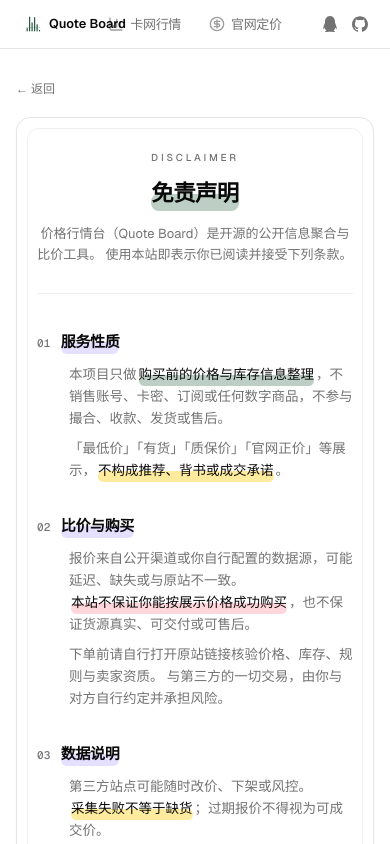
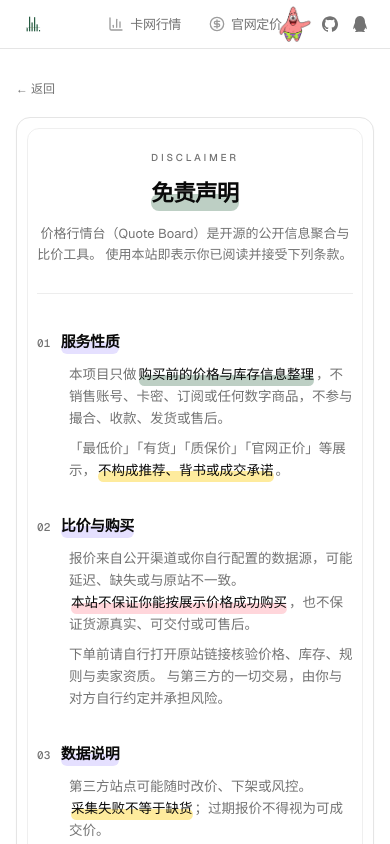
Before and after one commit to PaiDX12138/ai-price-radar, a Next.js app: page /docs/disclaimer in a window 390 px wide. Shown: the top 844 px of the page. Built offline with nearby package versions, Linux system fonts and the light colour scheme.

Commit message:
feat(header): add static Patrick mascot with star tooltip

```diff
--- /dev/null
+++ b/src/components/layout/github-star-mascot.tsx
@@ -0,0 +1,31 @@
+"use client";
+
+import { Tooltip } from "@base-ui/react/tooltip";
+import Image from "next/image";
+
+/** Static pixel mascot: no frame switching, blending or interaction. */
+export function GithubStarMascot() {
+  return (
+    <Tooltip.Provider>
+      <Tooltip.Root>
+        <Tooltip.Trigger render={<span />} tabIndex={0} delay={200} className="mr-0.5 inline-flex h-11 w-9 shrink-0 items-center justify-center rounded-md outline-none focus-visible:ring-2 focus-visible:ring-ring" aria-label="球球给个star⭐吧">
+      <Image
+        src="/mascots/patrick-front-happy-static.png"
+        alt=""
+        width={144}
+        height={176}
+        unoptimized
+        className="block h-11 w-9 object-contain"
+      />
+        </Tooltip.Trigger>
+        <Tooltip.Portal>
+          <Tooltip.Positioner side="bottom" align="end" sideOffset={6} className="z-50">
+            <Tooltip.Popup className="rounded-md border border-border bg-popover px-2.5 py-1.5 text-xs text-popover-foreground shadow-md">
+              球球给个star⭐吧
+            </Tooltip.Popup>
+          </Tooltip.Positioner>
+        </Tooltip.Portal>
+      </Tooltip.Root>
+    </Tooltip.Provider>
+  );
+}
--- a/src/components/layout/site-header.tsx
+++ b/src/components/layout/site-header.tsx
@@ -2,6 +2,7 @@
 import Link from "next/link";
 import { Suspense } from "react";
 import { GitHubIcon } from "@/components/icons/github-icon";
+import { GithubStarMascot } from "@/components/layout/github-star-mascot";
 import { QqGroupMenu } from "@/components/layout/qq-group-menu";
 import { SitePrimaryNav } from "@/components/layout/site-primary-nav";
 import { buttonVariants } from "@/components/ui/button-variants";
@@ -32,7 +33,8 @@
             priority
             aria-hidden
           />
-          <span className="truncate">{BRAND_NAME_EN}</span>
+          <span className="hidden truncate sm:inline">{BRAND_NAME_EN}</span>
+          <span className="sr-only sm:hidden">{BRAND_NAME_EN}</span>
         </Link>
 
         <div className="pointer-events-none absolute inset-0 flex items-center justify-center">
@@ -44,7 +46,7 @@
         </div>
 
         <div className="relative z-10 ml-auto flex shrink-0 items-center gap-0.5">
-          <QqGroupMenu />
+          <GithubStarMascot />
           <a
             href="https://github.com/PaiDX12138/ai-price-radar"
             target="_blank"
@@ -58,6 +60,7 @@
           >
             <GitHubIcon className="size-4" />
           </a>
+          <QqGroupMenu />
         </div>
       </div>
     </header>
```
Also changed, not shown: public/mascots/patrick-front-happy-static.png (added).
